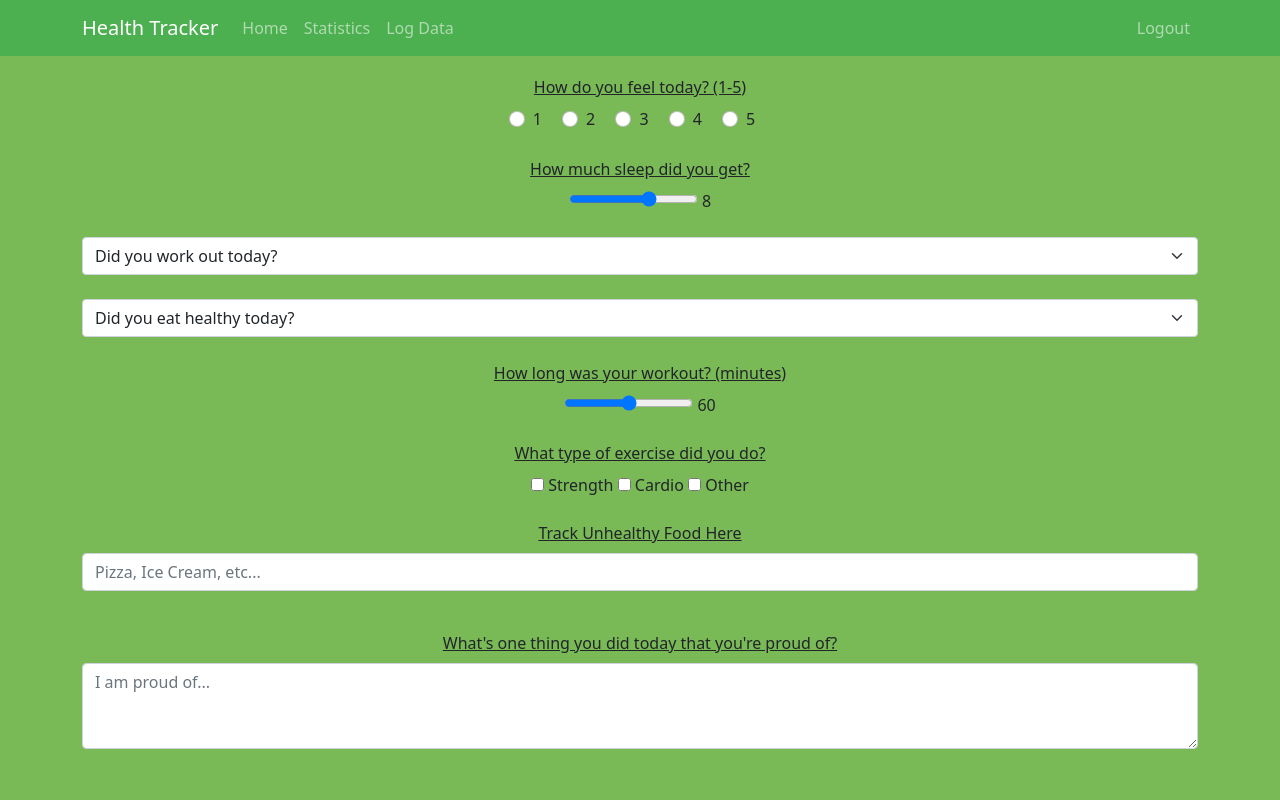
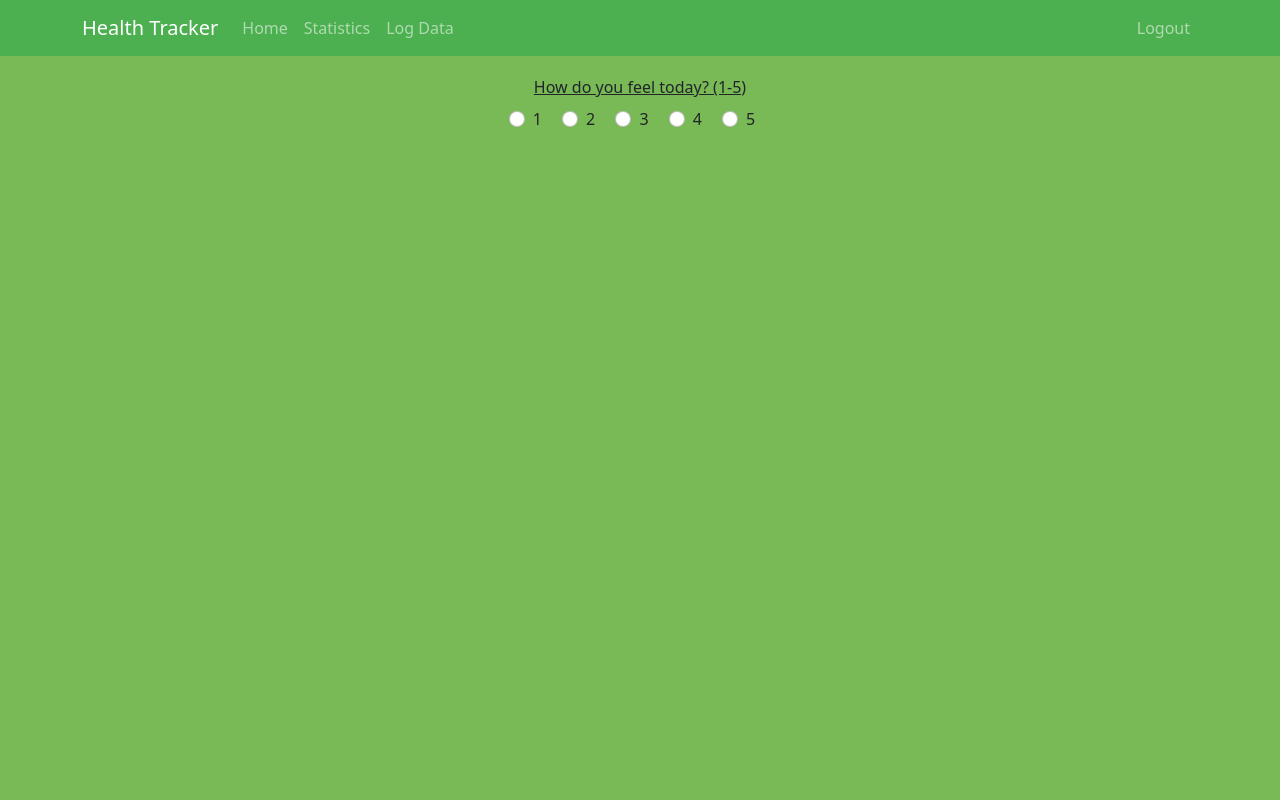
Before and after one commit to anish-kondepudi/HealthTracker, a Flask app: page /log_data in a window 1280 px wide. Run offline with Flask 2, Linux system fonts and the light colour scheme; a user stored in the database is signed in.

Commit message:
Added basic JS to unhide HTML upon sequential completion of log data form

```diff
--- a/templates/base.html
+++ b/templates/base.html
@@ -59,6 +59,7 @@
 
 	    <!-- Necessary Java Script (Bootstrap) -->
 		<script src="https://cdn.jsdelivr.net/npm/bootstrap@5.0.1/dist/js/bootstrap.bundle.min.js" integrity="sha384-gtEjrD/SeCtmISkJkNUaaKMoLD0//ElJ19smozuHV6z3Iehds+3Ulb9Bn9Plx0x4" crossorigin="anonymous"></script>
+		{% block js %}{% endblock %}
 
 	</body>
 </html>
--- a/templates/log_data.html
+++ b/templates/log_data.html
@@ -6,76 +6,99 @@
 
 <div class="shift">
 
+  <!-- How do you feel? -->
   <label for="exampleFormControlInput1" class="form-label"><u>How do you feel today? (1-5)</u></label>
   <div>
     <div class="form-check form-check-inline">
-      <input class="form-check-input" type="radio" name="inlineRadioOptions" id="feeling1" value="option1">
+      <input class="form-check-input" type="radio" name="inlineRadioOptions" id="feeling1" value="option1" onclick="fieldComplete1()">
       <label class="form-check-label">1</label>
     </div>
     <div class="form-check form-check-inline">
-      <input class="form-check-input" type="radio" name="inlineRadioOptions" id="feeling2" value="option2">
+      <input class="form-check-input" type="radio" name="inlineRadioOptions" id="feeling2" value="option2" onclick="fieldComplete1()">
       <label class="form-check-label">2</label>
     </div>
     <div class="form-check form-check-inline">
-      <input class="form-check-input" type="radio" name="inlineRadioOptions" id="feeling3" value="option3">
+      <input class="form-check-input" type="radio" name="inlineRadioOptions" id="feeling3" value="option3" onclick="fieldComplete1()">
       <label class="form-check-label">3</label>
     </div>
     <div class="form-check form-check-inline">
-      <input class="form-check-input" type="radio" name="inlineRadioOptions" id="feeling4" value="option4">
+      <input class="form-check-input" type="radio" name="inlineRadioOptions" id="feeling4" value="option4" onclick="fieldComplete1()">
       <label class="form-check-label">4</label>
     </div>
     <div class="form-check form-check-inline">
-      <input class="form-check-input" type="radio" name="inlineRadioOptions" id="feeling5" value="option5">
+      <input class="form-check-input" type="radio" name="inlineRadioOptions" id="feeling5" value="option5" onclick="fieldComplete1()">
       <label class="form-check-label">5</label>
     </div>
   </div><br>
 
-  <div>
+  <!-- How much sleep? -->
+  <div id="sleep" style="display:none">
     <label for="customRange3" class="form-label"><u>How much sleep did you get?</u></label><br>
-    <input type="range" value="8" min="1" max="12" step="0.5" oninput="this.nextElementSibling.value = this.value">
+    <input type="range" value="8" min="1" max="12" step="0.5" oninput="this.nextElementSibling.value = this.value" onclick="fieldComplete2()">
     <output>8</output>
   </div><br>
 
-  <div>
-    <select class="form-select" aria-label="Default select example">
-      <option selected>Did you work out today?</option>
-      <option value="1">Yes</option>
-      <option value="2">No</option>
-    </select>
+  <!-- Did you Workout? -->
+  <div id="workout" style="display:none">
+    <label for="exampleFormControlInput1" class="form-label"><u>Did you work out today?</u></label><br>
+    <div class="form-check form-check-inline">
+      <input class="form-check-input" type="radio" name="inlineRadioOptions" id="feeling1" value="option1" onclick="fieldComplete3()">
+      <label class="form-check-label">Yes</label>
+    </div>
+    <div class="form-check form-check-inline">
+      <input class="form-check-input" type="radio" name="inlineRadioOptions" id="feeling2" value="option2" onclick="fieldComplete3()">
+      <label class="form-check-label">No</label>
+    </div>
   </div><br>
 
-  <div>
-    <select class="form-select" aria-label="Default select example">
-      <option selected>Did you eat healthy today?</option>
-      <option value="1">Yes</option>
-      <option value="2">No</option>
-    </select>
+  <!-- Did you eat healthy? -->
+  <div id="healthy" style="display:none">
+    <label for="exampleFormControlInput1" class="form-label"><u>Did you eat healthy today?</u></label><br>
+    <div class="form-check form-check-inline">
+      <input class="form-check-input" type="radio" name="inlineRadioOptions" id="feeling1" value="option1" onclick="fieldComplete4()">
+      <label class="form-check-label">Yes</label>
+    </div>
+    <div class="form-check form-check-inline">
+      <input class="form-check-input" type="radio" name="inlineRadioOptions" id="feeling2" value="option2" onclick="fieldComplete4()">
+      <label class="form-check-label">No</label>
+    </div>
+    <div class="form-check form-check-inline">
+      <input class="form-check-input" type="radio" name="inlineRadioOptions" id="feeling2" value="option2" onclick="fieldComplete4()">
+      <label class="form-check-label">Somewhat</label>
+    </div>
   </div><br>
 
-  <div>
+  <!-- Length of Workout -->
+  <div id="workoutLength" style="display:none">
     <label for="customRange3" class="form-label"><u>How long was your workout? (minutes)</u></label>
     <br>
-    <input type="range" value="60" min="0" max="120" step="15" oninput="this.nextElementSibling.value = this.value">
+    <input type="range" value="60" min="0" max="120" step="15" oninput="this.nextElementSibling.value = this.value" onclick="fieldComplete5()">
     <output>60</output>
   </div><br>
 
-  <div>
+  <!-- Type of Workout -->
+  <div id="typeWorkout" style="display:none">
     <label for="customRange3" class="form-label"><u>What type of exercise did you do?</u></label><br>
-    <label><input type="checkbox"> <span>Strength</span></label>
-    <label><input type="checkbox"> <span>Cardio</span></label>
-    <label><input type="checkbox"> <span>Other</span></label>
+    <label><input type="checkbox" onclick="fieldComplete6()"> <span>Strength</span></label>
+    <label><input type="checkbox" onclick="fieldComplete6()"> <span>Cardio</span></label>
+    <label><input type="checkbox" onclick="fieldComplete6()"> <span>Other</span></label>
   </div><br>
 
-
-  <div class="mb-3">
+  <!-- Unhealthy Food -->
+  <div class="mb-3" id="unhealthyFood" style="display:none">
     <label for="exampleFormControlInput1" class="form-label"><u>Track Unhealthy Food Here</u></label>
-    <input type="email" class="form-control" id="exampleFormControlInput1" placeholder="Pizza, Ice Cream, etc...">
+    <input type="email" class="form-control" id="exampleFormControlInput1" placeholder="Pizza, Ice Cream, etc..." onchange="fieldComplete7()">
   </div><br>
 
+  <!-- Proud Achievement -->
+  <div class="mb-3" id="proudAchievement" style="display:none">
+    <label for="exampleFormControlTextarea1" class="form-label"><u>What's one thing you did today that you're proud of?</u></label>
+    <textarea class="form-control" id="exampleFormControlTextarea1" rows="3" placeholder="I am proud of..." onchange="fieldComplete8()"></textarea>
+  </div><br>
 
-  <div class="mb-3">
-    <label for="exampleFormControlTextarea1" class="form-label"><u>What's one thing you did today that you're proud of?</u></label>
-    <textarea class="form-control" id="exampleFormControlTextarea1" rows="3" placeholder="I am proud of..."></textarea>
+  <!-- Submit Button -->
+  <div style="text-align:center;display:none" id="submitButton">
+    <input type="submit" value="submit" class="button" >
   </div>
 
 </div>
@@ -88,5 +111,19 @@
     position: relative;
     margin-top: 75px
   }
+  .button {
+    background-color: #4CAF50; /* Green */
+    border: none;
+    color: white;
+    padding: 15px 32px;
+    text-align: center;
+    text-decoration: none;
+    display: inline-block;
+    font-size: 16px;
+  }
 </style>
 {% endblock %}
+
+{% block js%}
+<script type="text/javascript" src="{{ url_for('static', filename='log_data.js') }}"></script>
+{% endblock %}
```
Also changed, not shown: static/log_data.js (added, +55 -0 lines).
